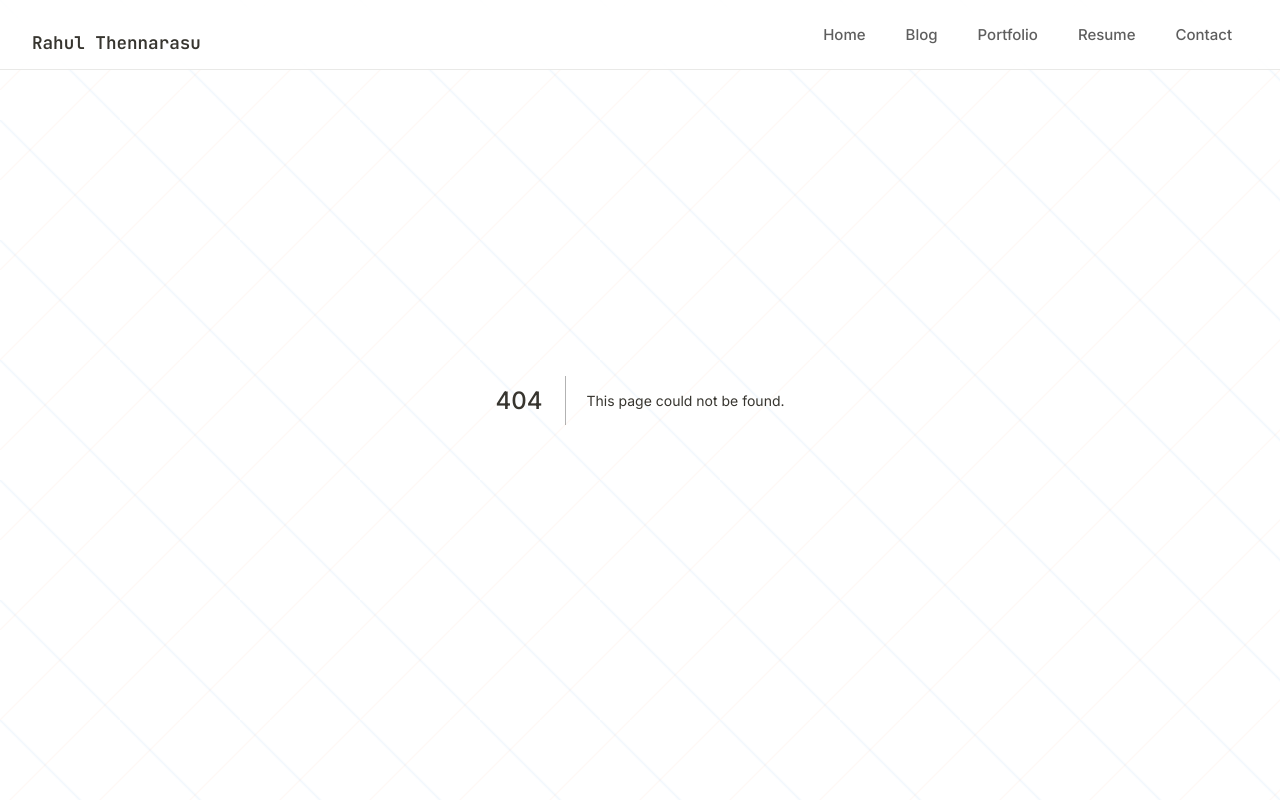
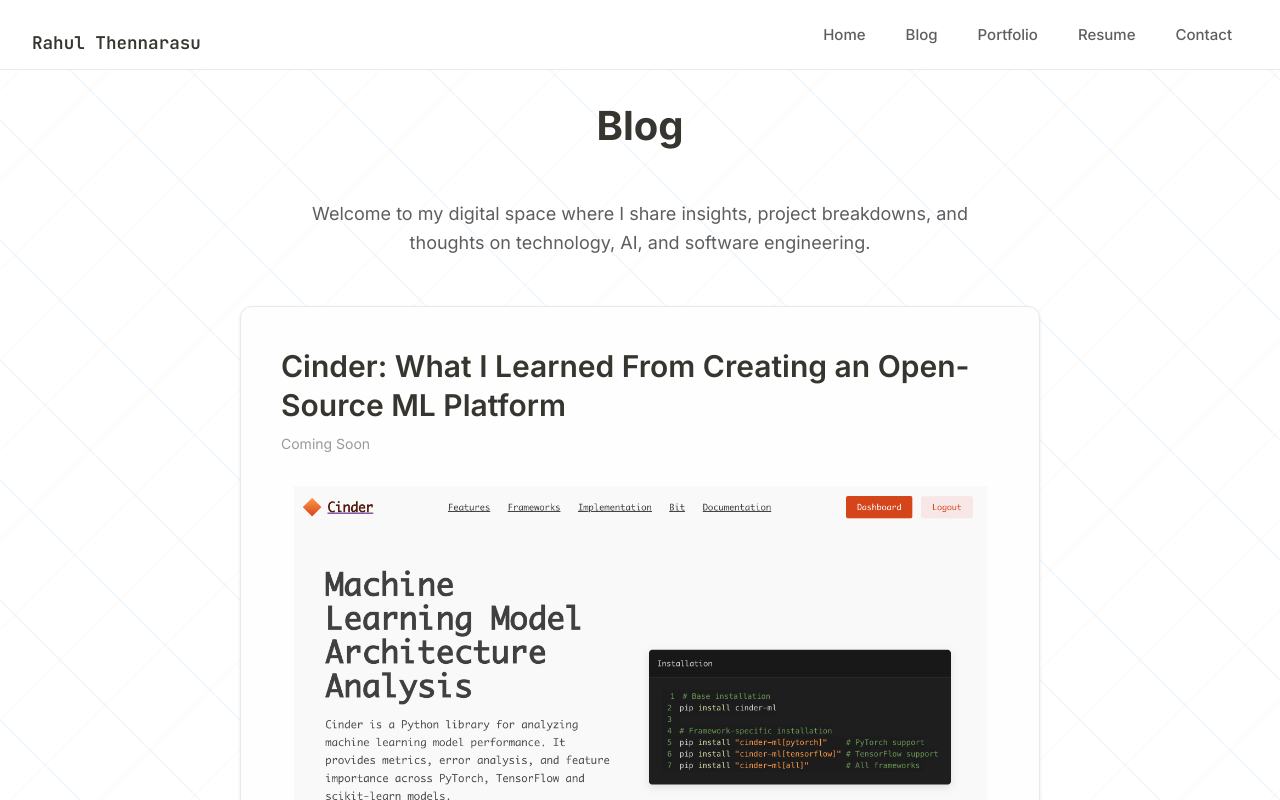
Before and after one commit to RahulThennarasu/bootcamp-project-2025, a Next.js app in the folder bootcamp-milestone-2/: page /blog in a window 1280 px wide. Before the commit this address had no page. Shown: the top 800 px of the page. Built offline with nearby package versions, Linux system fonts and the light colour scheme.

Commit message:
feat: create blog listing page with BlogPreview components

```diff
--- /dev/null
+++ b/bootcamp-milestone-2/src/app/blog/page.tsx
@@ -0,0 +1,21 @@
+import BlogPreview from '@/components/blogPreview';
+import blogs from '@/app/blogData';
+
+export default function BlogPage() {
+  return (
+    <div>
+      <main>
+        <h1 className="page-title">Blog</h1>
+        <p className="blog-intro">
+          Welcome to my digital space where I share insights, project breakdowns, and thoughts on technology, AI, and software engineering.
+        </p>
+        <div className="blog-container">
+          {blogs.map((blog, index) => (
+            <BlogPreview key={index} {...blog} />
+          ))}
+        </div>
+      </main>
+      <footer className="footer">© 2025 Rahul Thennarasu's Personal Website | All Rights Reserved | Made with love ♥</footer>
+    </div>
+  );
+}
```
